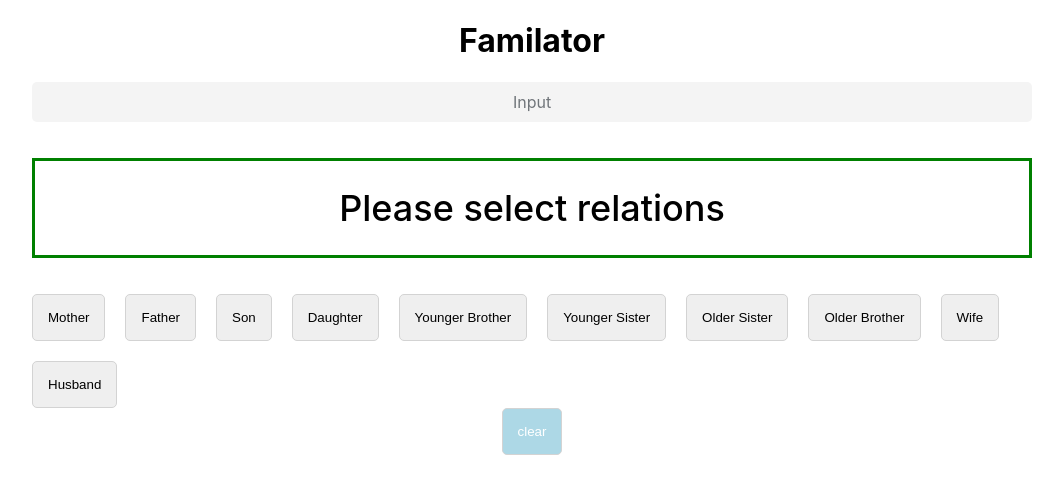
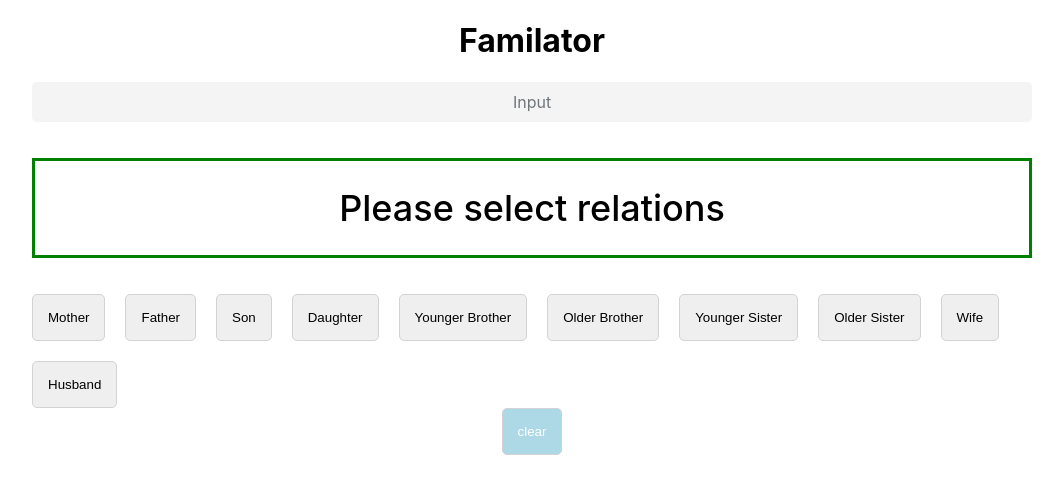
Before and after one commit to jayd74/familator, a React (Create React App) app: page / in a window 1280 px wide. Shown: the top 494 px of the page, without its empty margins (108-1171 px from the left). Built offline with nearby package versions, Linux system fonts and the light colour scheme.

Commit message:
fix relations order

```diff
--- a/src/components/Familator/relations.js
+++ b/src/components/Familator/relations.js
@@ -4,9 +4,9 @@ export const relations = [
   "Son",
   "Daughter",
   "Younger Brother",
+  "Older Brother",
   "Younger Sister",
   "Older Sister",
-  "Older Brother",
   "Wife",
   "Husband",
 ];
```
